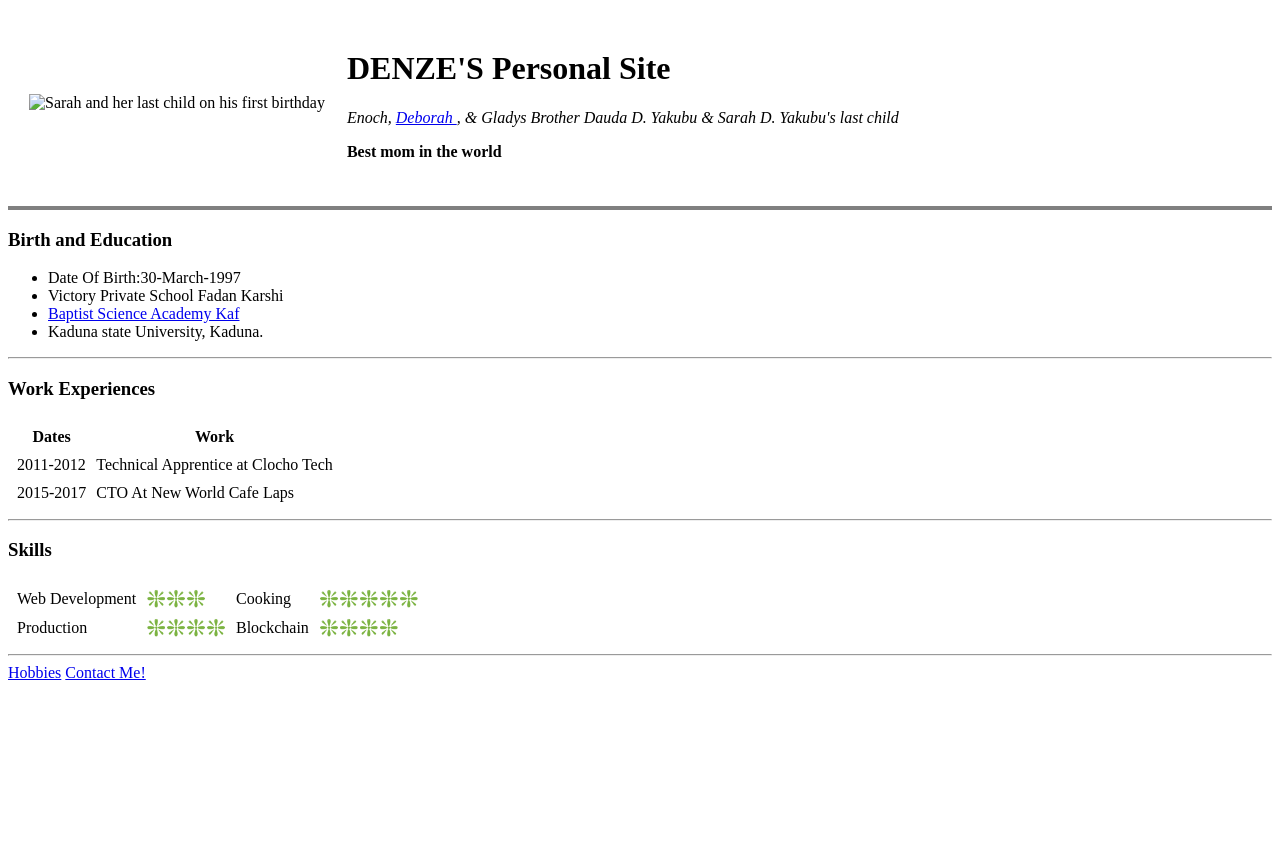
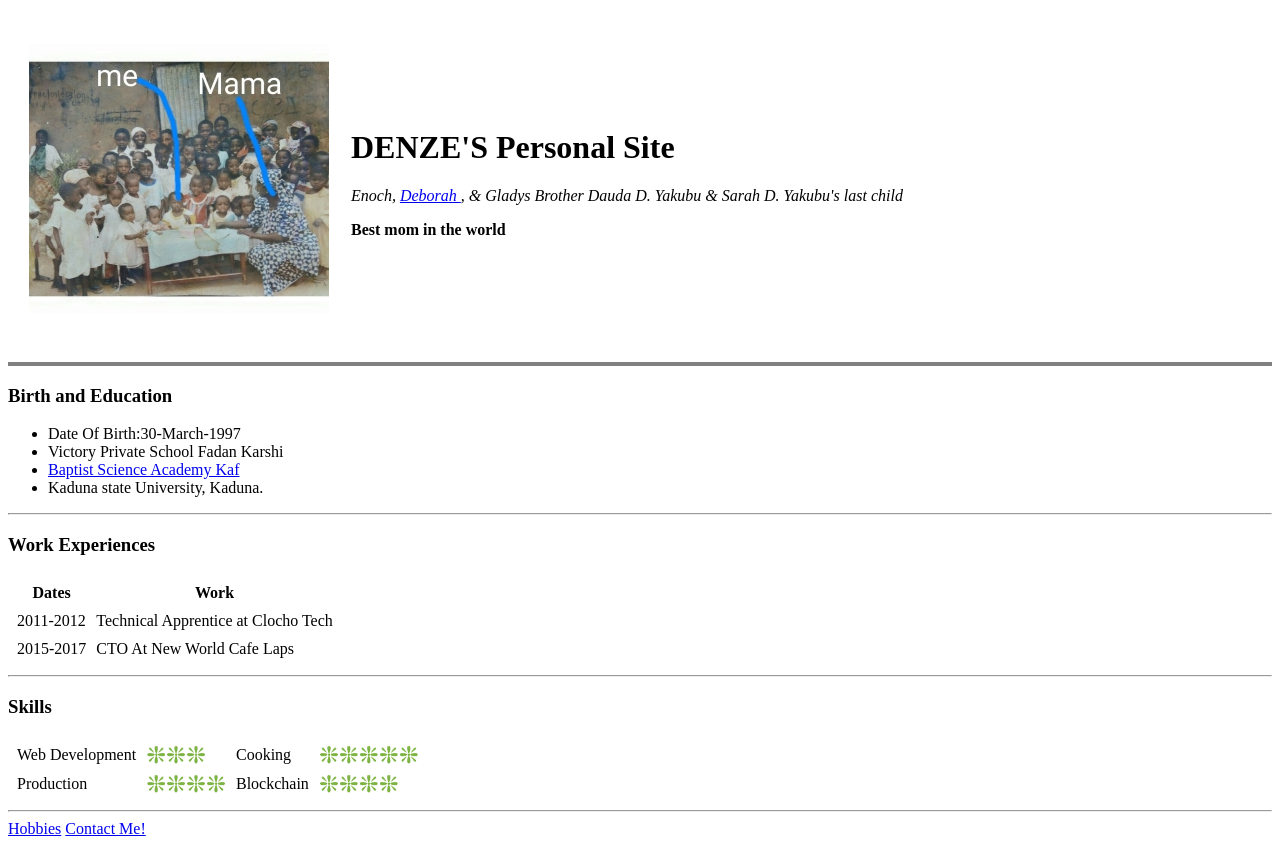
Before and after one commit to Danboyi/cv, a plain HTML site: page index.html in a window 1280 px wide. Before the commit the page ends 800 px from the top, so only its background shows below. Drawn offline with Linux system fonts and the light colour scheme.

Commit message:
changed the directory for image to root

```diff
--- a/index.html
+++ b/index.html
@@ -6,7 +6,7 @@
     </head>
     <table cellspacing="20">
         <tr>
-            <td><img src="Img/sarah.jpg" alt="Sarah and her last child on his first birthday"></td>
+            <td><img src="sarah.jpg" alt="Sarah and her last child on his first birthday"></td>
             <td><h1>DENZE'S Personal Site</h1>
                 <p><em>Enoch, <a href="https://web.facebook.com/ddauda3">Deborah
                 </a>, & Gladys Brother Dauda D. Yakubu & Sarah D. Yakubu's last child</em> </p>
```
